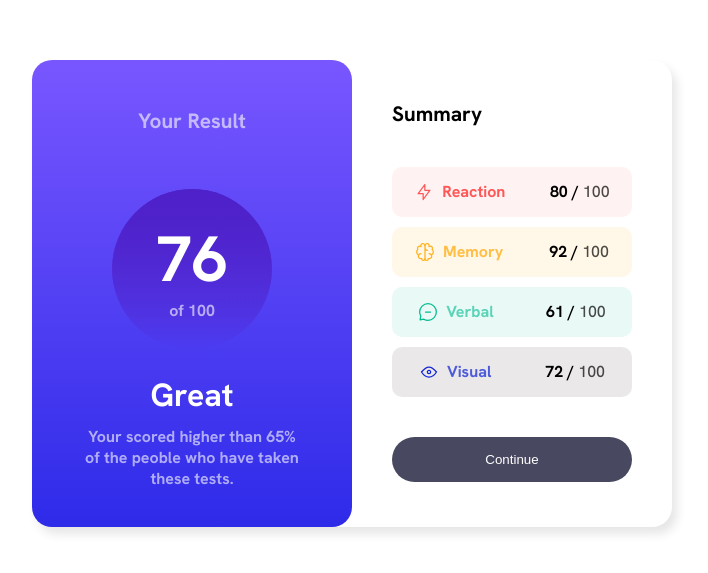
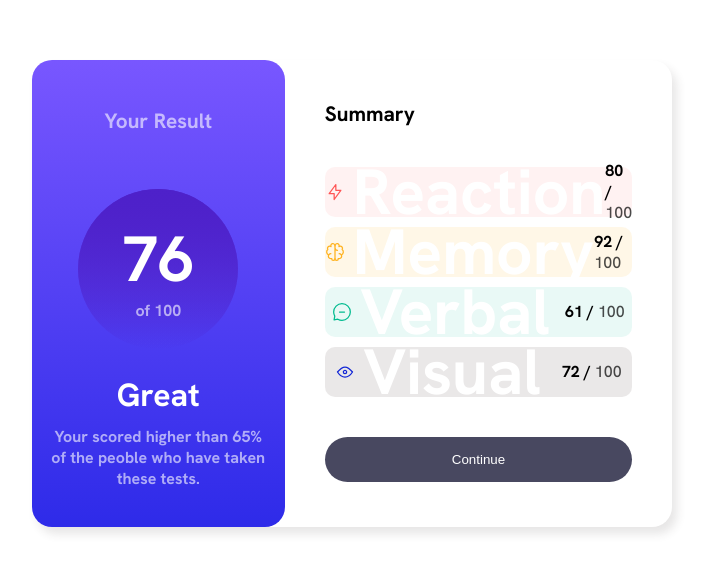
Before and after one commit to Yeuri07/Frontend-Mento, a website built with Vite: page Results summary component/index.html in a window 1280 px wide. Shown: the part 115-688 px from the top of the page, without its empty margins (288-996 px from the left). Built offline with nearby package versions, Linux system fonts and the light colour scheme.

Commit message:
Update class names and headings in index.html

```diff
--- a/Results summary component/index.html
+++ b/Results summary component/index.html
@@ -20,12 +20,12 @@
   <h2>Your Result</h2>
   <div class="box-circle">
     <div class="box-circle text">
-      <h3>76</h3>
+      <h3 class="box-circle-h3">76</h3>
     <p>of 100</p>
     </div>
   </div>
   <div class="box-footer">
-    <h3>Great</h3>
+    <h3 class="box-circle-h3">Great</h3>
     <p>Your scored higher than 65% of the peoble who have taken these tests.</p>
   </div>
 
@@ -36,28 +36,28 @@
     <div class="card box1">
       <div class="icon">
         <img src="assets/images/icon-reaction.svg" alt="ico-reaction">
-        <h4>Reaction</h4>
+        <h3>Reaction</h4>
       </div>
       <p>80 / <span>100</span></p>
     </div>
     <div class="card box2 ">
      <div class="icon">
       <img src="assets/images/icon-memory.svg" alt="ico-memory">
-      <h4>Memory</h4>
+      <h3>Memory</h4>
      </div>
       <p>92 / <span>100</span></p>
     </div>
     <div class="card box3 ">
      <div class="icon">
       <img src="assets/images/icon-verbal.svg" alt="ico-verbal">
-      <h4>Verbal</h4>
+      <h3>Verbal</h4>
      </div>
       <p>61 / <span>100</span></p>
     </div>
     <div class="card box4 ">
       <div class="icon">
         <img src="assets/images/icon-visual.svg" alt="ico-visual">
-        <h4>Visual</h4>
+        <h3>Visual</h4>
       </div>
       <p>72 / <span>100</span></p>
     </div>
```
